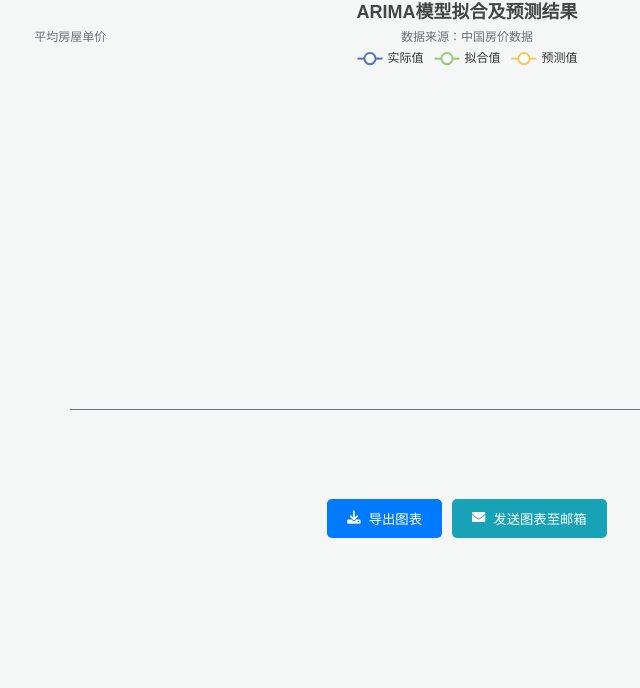
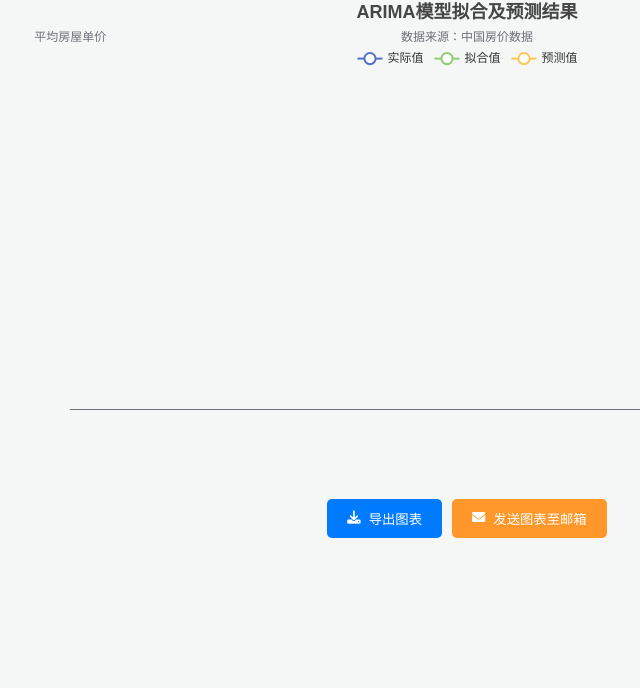
Before and after one commit to linskin/class_house_data_analyze, a Django app: template templates/arima_forecast.html in a window 1280 px wide. Shown: the part 152-840 px from the top of the page, without its empty margins (173-813 px from the left). Run offline with Django 4.2, Linux system fonts and the light colour scheme; the template is opened without the code that fills it: most values are stand-ins (such as "Sample title", 1, 10 or a date in 2020); parts of the project's set-up code (start-up, migrations or seed data) failed here and were passed over.

Commit message:
前端页面修正

```diff
--- a/templates/arima_forecast.html
+++ b/templates/arima_forecast.html
@@ -74,11 +74,11 @@
         }
 
         .email-btn {
-            background-color: #17a2b8;
+            background-color: #ff972b;
         }
 
         .email-btn:hover {
-            background-color: #138496;
+            background-color: #a1601d;
         }
 
         .home-btn {
```
